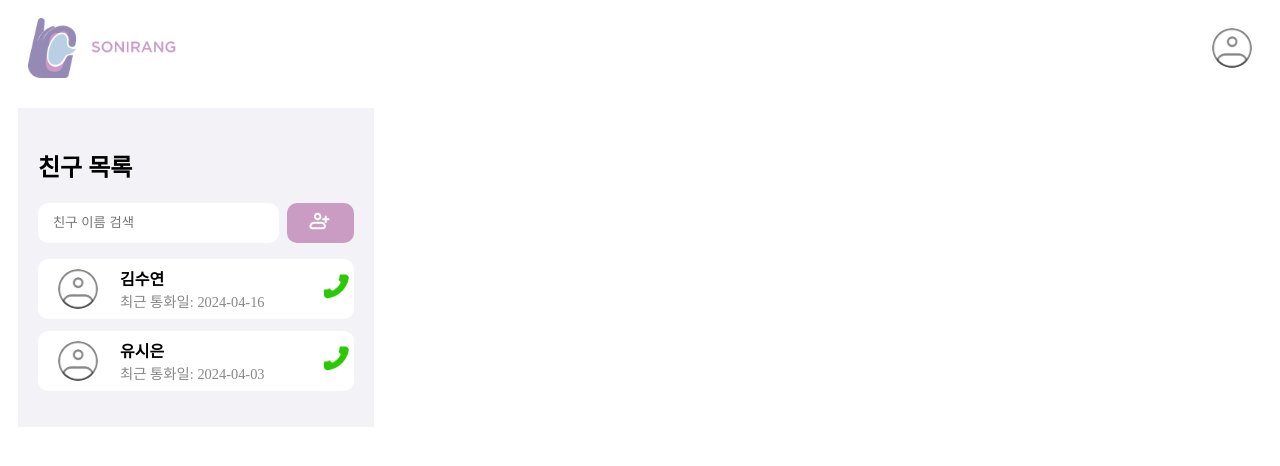
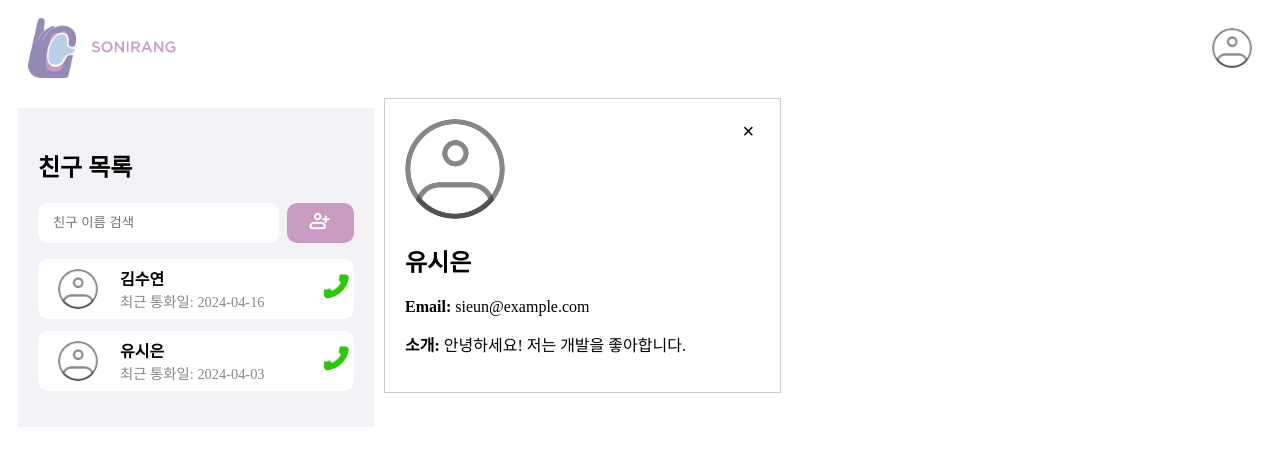
Before and after one commit to SonIRang/SonIRang_frontend, a React (Create React App) app: page / in a window 1280 px wide. Both pictures are taken after a click on the picture 1232 px from the left and 48 px from the top of the page. Shown: the top 466 px of the page. Built offline with nearby package versions, Linux system fonts and the light colour scheme.

Commit message:
MyProfilePopup 내 프로필 팝업 구현

```diff
--- /dev/null
+++ b/src/components/MyProfilePopup.js
@@ -0,0 +1,31 @@
+import React from 'react';
+import styled from 'styled-components';
+
+const MyProfilePopup = ({ onClose }) => {
+  return (
+    <PopupContainer>
+      <CloseButton onClick={onClose}>×</CloseButton>
+      <img src="/profile.png" alt="My Profile" style={{ width: '100px', borderRadius: '50%' }} />
+      <h2>유시은</h2>
+      <p><strong>Email:</strong> sieun@example.com</p>
+      <p><strong>소개:</strong> 안녕하세요! 저는 개발을 좋아합니다.</p>
+    </PopupContainer>
+  );
+};
+
+export default MyProfilePopup;
+
+const PopupContainer = styled.div`
+  width: 40%;
+  padding: 20px;
+  background-color: white;
+  border: 1px solid #ccc;
+`;
+
+const CloseButton = styled.button`
+  float: right;
+  font-size: 20px;
+  background: none;
+  border: none;
+  cursor: pointer;
+`;
--- a/src/pages/MainPage.js
+++ b/src/pages/MainPage.js
@@ -4,6 +4,7 @@ import User from '../models/user';
 import AddFriendPopup from '../components/AddFriendPopup';
 import FriendList from '../components/FriendList';
 import FriendProfilePopup from '../components/FriendProfilePopup';
+import MyProfilePopup from '../components/MyProfilePopup';
 
 function MainPage() {
   // 여기서 DB에서 친구 목록 불러오기 예정
@@ -50,7 +51,11 @@ function MainPage() {
     <Container>
       <Header>
         <Logo src="/logo-title.png" alt="Logo" style={{height:'60px'}}/>
-        <ProfileImage src="/profile.png" alt="User Profile" />
+        <ProfileImage
+          src="/profile.png"
+          alt="User Profile"
+          onClick={() => setPopupType('myProfile')}
+        />
       </Header>
       <MainContainer>
         <LeftPanel>
@@ -80,7 +85,7 @@ function MainPage() {
                 cursor: 'pointer',
               }}
               >
-              <img src='/btnNewFriend.png' />
+              <img alt='친구추가' src='/btnNewFriend.png'/>
             </button>
           </div>
           {filteredFriends.length > 0 ? (<FriendList friends={filteredFriends}
@@ -89,6 +94,7 @@ function MainPage() {
           )}
         </LeftPanel>
         <RightPanel>
+        {popupType === 'myProfile' && <MyProfilePopup onClose={closePopup} />}
         {popupType === 'addFriend' && <AddFriendPopup onClose={closePopup} />}
         {popupType === 'profile' && selectedFriend && (
           <FriendProfilePopup friend={selectedFriend} onClose={closePopup} />
```
